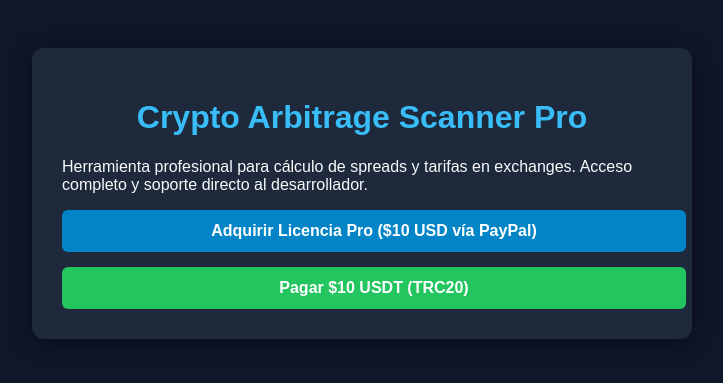
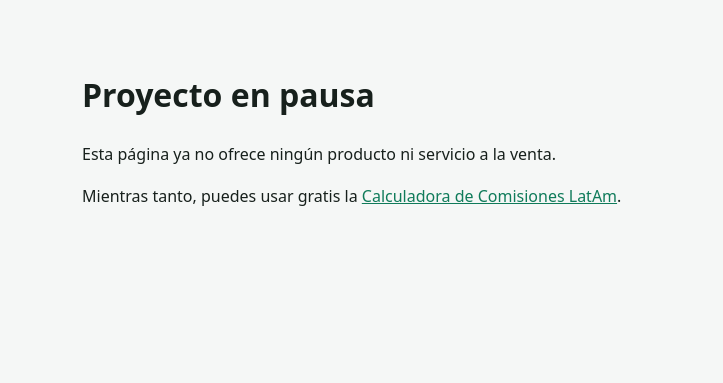
Before and after one commit to Lucho-design1/crypto-arbitrage-scanner, a plain HTML site: page index.html in a window 1280 px wide. Shown: the whole page, without its empty margins (278-1001 px from the left). Drawn offline with Linux system fonts and the light colour scheme.

Commit message:
Pausar el proyecto: retirar la oferta de venta sin producto disponible (#1)
Claude-Session: https://claude.ai/code/session_018rcSSJic2juKR1ZPuonpmf

Co-authored-by: Claude <noreply@anthropic.com>

```diff
--- a/index.html
+++ b/index.html
@@ -1,22 +1,9 @@
 <!DOCTYPE html>
-<html lang='es'>
-<head>
-    <meta charset='UTF-8'>
-    <title>Crypto Arbitrage & Fee Calculator Pro</title>
-    <style>
-        body { font-family: Arial, sans-serif; background: #0f172a; color: #f8fafc; padding: 40px; }
-        .container { max-width: 600px; margin: auto; background: #1e293b; padding: 30px; border-radius: 12px; box-shadow: 0 4px 20px rgba(0,0,0,0.5); }
-        h1 { color: #38bdf8; text-align: center; }
-        .btn { display: block; width: 100%; padding: 12px; background: #22c55e; color: white; text-align: center; text-decoration: none; font-weight: bold; border-radius: 6px; margin-top: 15px; }
-        .btn-paypal { background: #0284c7; }
-    </style>
-</head>
-<body>
-    <div class='container'>
-        <h1>Crypto Arbitrage Scanner Pro</h1>
-        <p>Herramienta profesional para cálculo de spreads y tarifas en exchanges. Acceso completo y soporte directo al desarrollador.</p>
-        <a href='https://paypal.me/LucianoBenechCenoz' class='btn btn-paypal' target='_blank'>Adquirir Licencia Pro ($10 USD vía PayPal)</a>
-        <a href='https://link.trustwallet.com/send?coin=195&address=TYndYVBb42q6U79tCm3VQzzhv2FtwAndhc&amount=10' class='btn' target='_blank'>Pagar $10 USDT (TRC20)</a>
-    </div>
-</body>
-</html>
+<html lang="es"><head><meta charset="UTF-8"><meta name="viewport" content="width=device-width, initial-scale=1.0">
+<meta name="robots" content="noindex"><title>Proyecto en pausa</title>
+<style>body{font-family:system-ui,-apple-system,sans-serif;max-width:560px;margin:0 auto;padding:48px 16px;line-height:1.6;color:#17201c;background:#f5f7f6}a{color:#0f7b5a}@media(prefers-color-scheme:dark){body{background:#111715;color:#e8efeb}a{color:#4fd1a1}}</style>
+</head><body>
+<h1>Proyecto en pausa</h1>
+<p>Esta página ya no ofrece ningún producto ni servicio a la venta.</p>
+<p>Mientras tanto, puedes usar gratis la <a href="https://lucho-design1.github.io/fee-calculator-latam/">Calculadora de Comisiones LatAm</a>.</p>
+</body></html>
```
Also changed, not shown: 1 other file.
